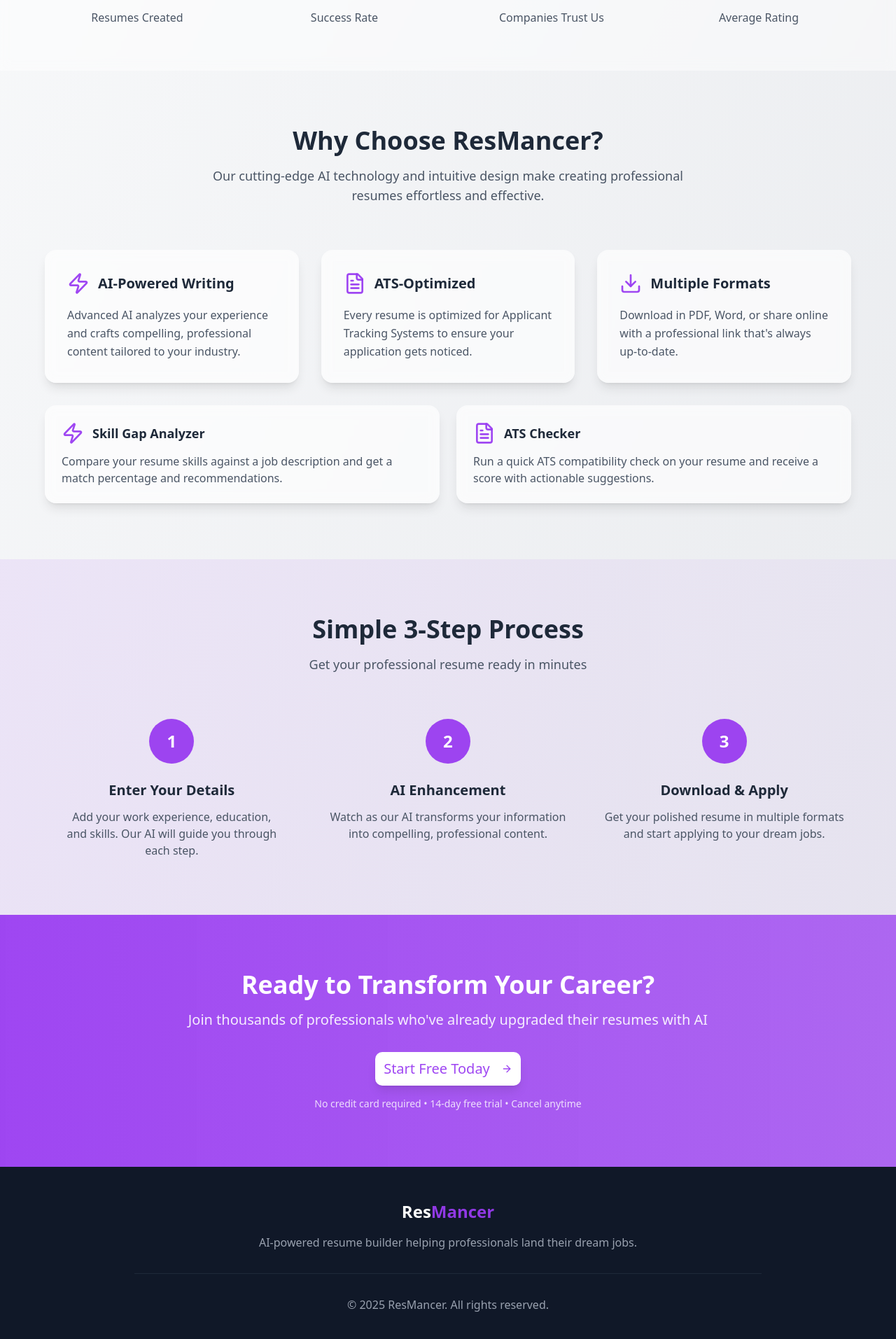
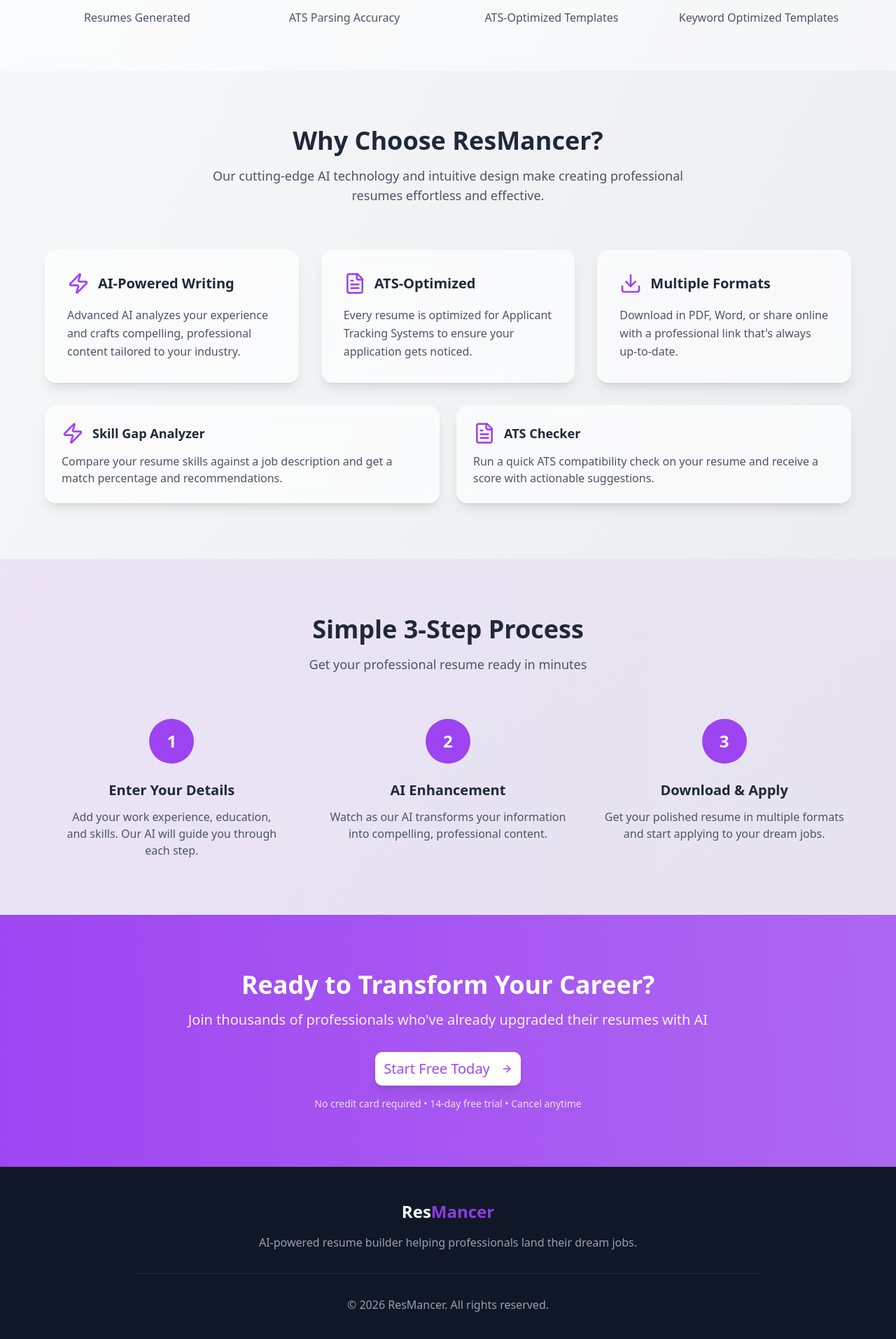
Before and after one commit to Dredphoenix/ai-resume-builder, a React (Vite) app: page / in a window 1280 px wide. Shown: the part 727-2640 px from the top of the page at 70% size. Built offline with nearby package versions, Linux system fonts and the light colour scheme; no server answers.

Commit message:
homepage updated

```diff
--- a/src/home/index.jsx
+++ b/src/home/index.jsx
@@ -41,11 +41,11 @@
   const navigate = useNavigate();
 
   const stats = [
-    { number: "50K+", label: "Resumes Created" },
-    { number: "95%", label: "Success Rate" },
-    { number: "500+", label: "Companies Trust Us" },
-    { number: "4.9", label: "Average Rating" }
-  ];
+  { number: "1K+", label: "Resumes Generated" },
+  { number: "98%", label: "ATS Parsing Accuracy" },
+  { number: "12+", label: "ATS-Optimized Templates" },
+   { number: "100%", label: "Keyword Optimized Templates" }
+];
 
 
 
@@ -264,7 +264,7 @@
                   AI-powered resume builder helping professionals land their dream jobs.
                 </p>
                 <div className="border-t border-gray-800 pt-8 text-gray-400 px-4 sm:px-0">
-                  <p>&copy; 2025 ResMancer. All rights reserved.</p>
+                  <p>&copy; 2026 ResMancer. All rights reserved.</p>
                 </div>
               </div>
             </footer>
```
